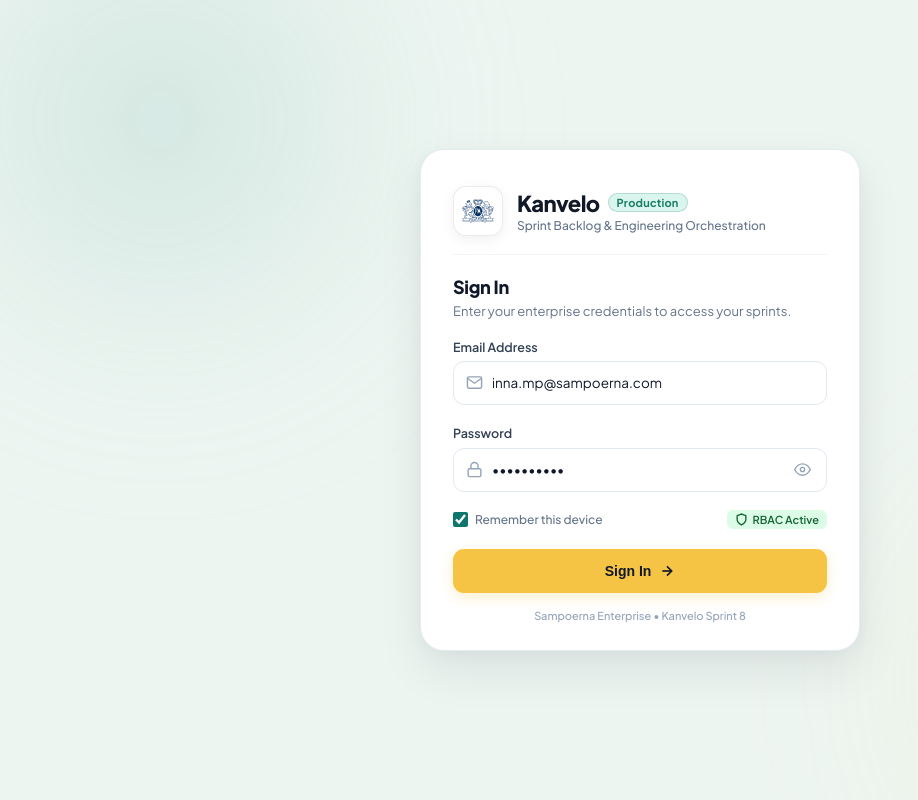
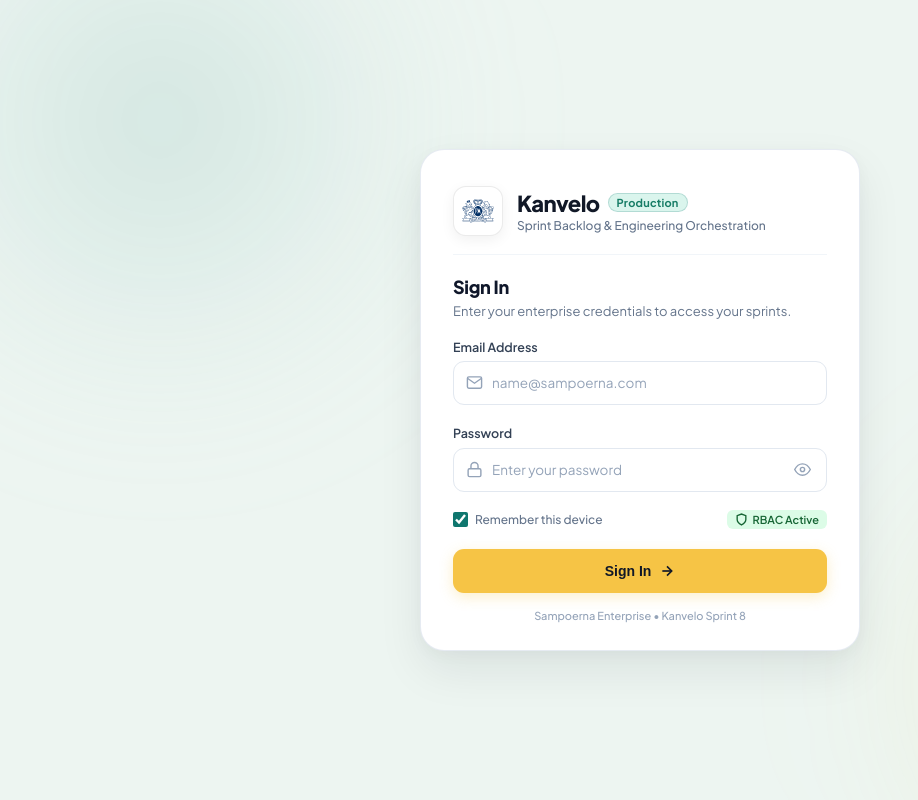
Before and after one commit to Innamp/kanvelo, a React (Vite) app: page / in a window 1280 px wide. Shown: the whole page, without its empty margins (0-918 px from the left). Built offline with nearby package versions, Linux system fonts and the light colour scheme; no server answers.

Commit message:
fix(auth): clear default prefilled credentials on LoginPage

```diff
--- a/src/components/auth/LoginPage.jsx
+++ b/src/components/auth/LoginPage.jsx
@@ -4,8 +4,8 @@
 
 export function LoginPage() {
   const { login } = useAuth();
-  const [email, setEmail] = useState('inna.mp@sampoerna.com');
-  const [password, setPassword] = useState('innamp2026');
+  const [email, setEmail] = useState('');
+  const [password, setPassword] = useState('');
   const [showPassword, setShowPassword] = useState(false);
   const [rememberMe, setRememberMe] = useState(true);
   const [error, setError] = useState('');
@@ -92,7 +92,7 @@
                   id="loginEmail"
                   type="email"
                   className="login-input"
-                  placeholder="inna.mp@sampoerna.com"
+                  placeholder="name@sampoerna.com"
                   value={email}
                   onChange={(e) => setEmail(e.target.value)}
                   autoComplete="email"
```
Also changed, not shown: 2 other files (tests, documents, lock files or other folders).
